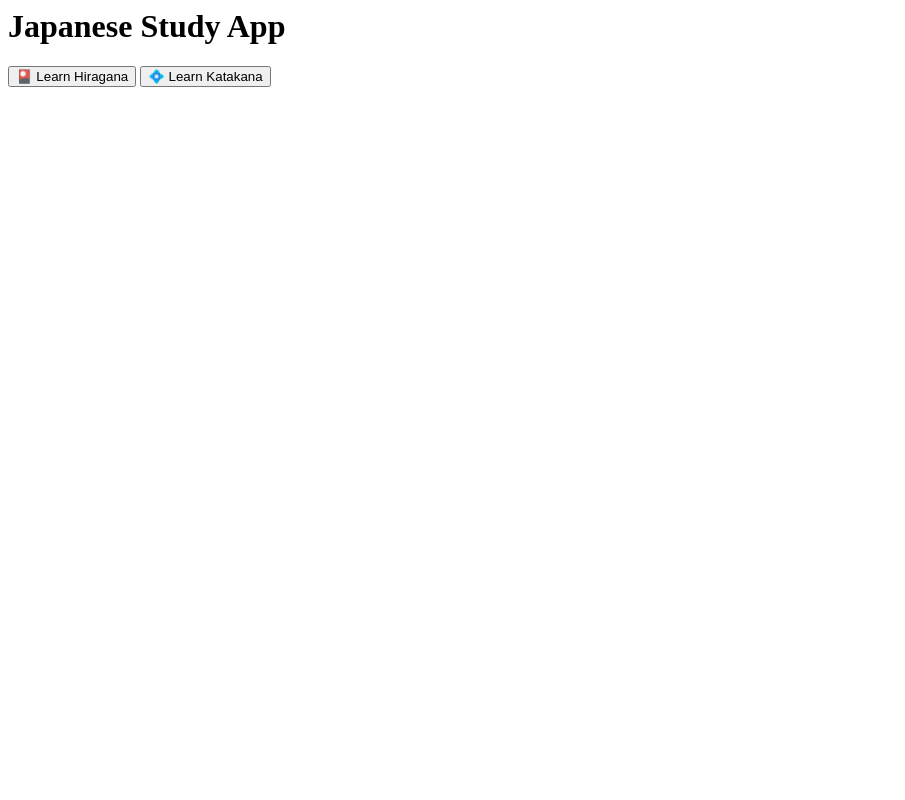
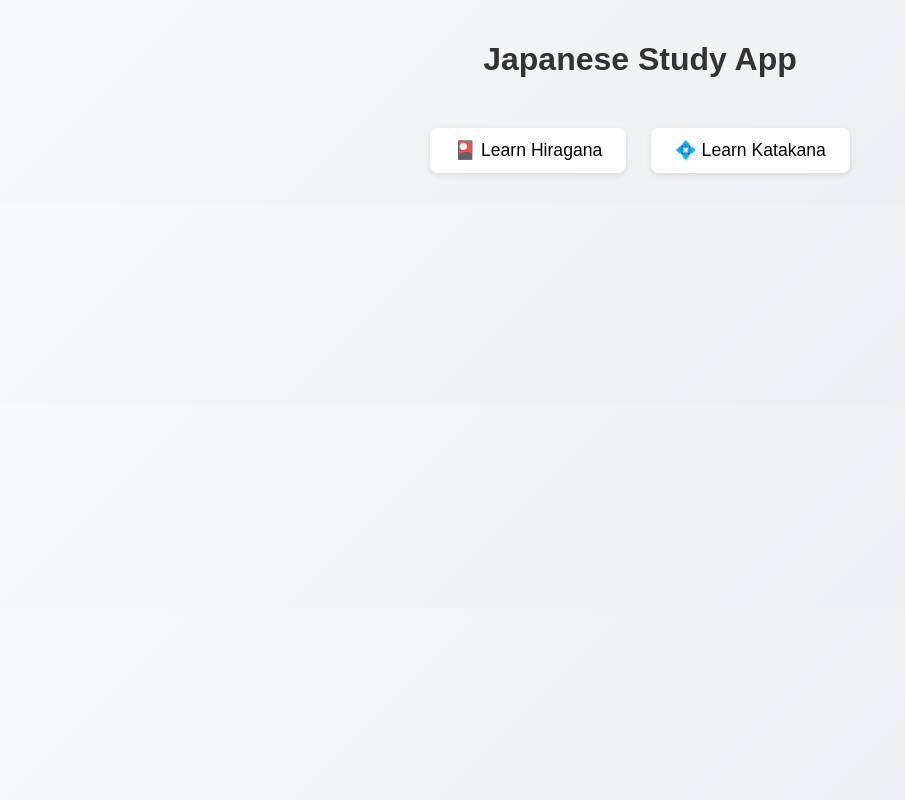
Before and after one commit to Viltokas/hiragana-pwa, a plain HTML site: page index.html in a window 1280 px wide. Shown: the whole page, without its empty margins (0-905 px from the left). Drawn offline with Linux system fonts and the light colour scheme.

Commit message:
Update index.html

```diff
--- a/index.html
+++ b/index.html
@@ -1,13 +1,21 @@
+<!DOCTYPE html>
+<html lang="en">
+<head>
+  <meta charset="UTF-8" />
+  <meta name="viewport" content="width=device-width, initial-scale=1.0" />
+  <title>Japanese Study App</title>
+  <link rel="stylesheet" href="style.css" />
+</head>
 <body>
 
-<!-- PAGRINDINIS MENIU -->
+<!-- MAIN MENU -->
 <div id="main-menu">
   <h1>Japanese Study App</h1>
   <button onclick="openSubmenu('hiragana')">🎴 Learn Hiragana</button>
   <button onclick="openSubmenu('katakana')">💠 Learn Katakana</button>
 </div>
 
-<!-- HIRAGANA MENIU -->
+<!-- HIRAGANA SUBMENU -->
 <div id="hiragana-menu" style="display:none;">
   <h2>Hiragana</h2>
   <button onclick="startMode('learn-all', 'hiragana')">📖 Learn All</button>
@@ -17,7 +25,7 @@
   <button onclick="backToMain()">⬅️ Back</button>
 </div>
 
-<!-- KATAKANA MENIU -->
+<!-- KATAKANA SUBMENU -->
 <div id="katakana-menu" style="display:none;">
   <h2>Katakana</h2>
   <button onclick="startMode('learn-all', 'katakana')">📖 Learn All</button>
@@ -27,7 +35,7 @@
   <button onclick="backToMain()">⬅️ Back</button>
 </div>
 
-<!-- APP PAGE -->
+<!-- APP -->
 <div id="app" style="display:none;">
   <div id="card" class="card"></div>
   <div class="controls" id="controls"></div>
@@ -35,4 +43,8 @@
   <div id="progress-details" style="display:none; white-space:pre;"></div>
   <button onclick="toggleDetails()">📊 Show details</button>
   <button onclick="goHome()">🏠 Home</button>
-<
+</div>
+
+<script src="script.js"></script>
+</body>
+</html>
```
